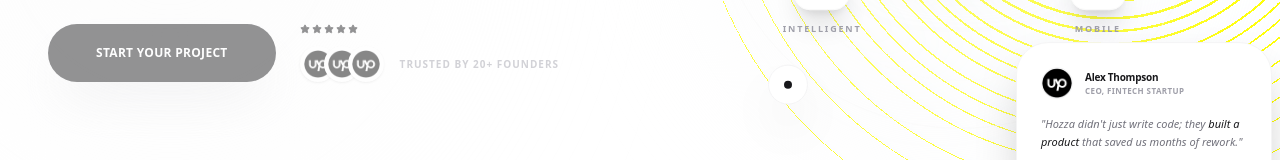
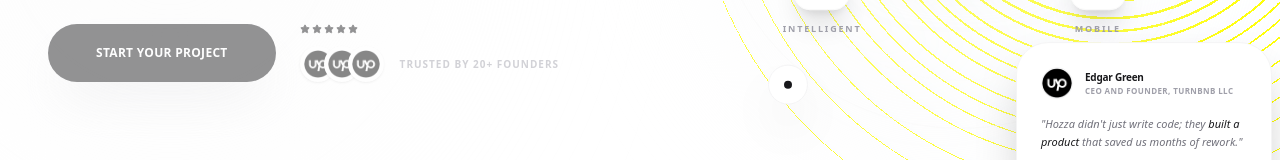
Before and after one commit to Bereket234/hozza-technologies, a Next.js app: page / in a window 1280 px wide. Shown: the part 521-681 px from the top of the page. Built offline with nearby package versions, Linux system fonts and the light colour scheme.

Commit message:
feat: update client name and title in HeroSection component

```diff
--- a/components/HeroSection.tsx
+++ b/components/HeroSection.tsx
@@ -72,8 +72,8 @@ export default function HeroSection() {
                 <img src="/upwork-icon.png" alt="Client" className="w-full h-full object-cover" />
               </div>
               <div>
-                <p className="text-[10px] font-bold text-zinc-900 tracking-tight">Alex Thompson</p>
-                <p className="text-[8px] text-zinc-400 font-bold uppercase tracking-wider">CEO, FinTech Startup</p>
+                <p className="text-[10px] font-bold text-zinc-900 tracking-tight">Edgar Green</p>
+                <p className="text-[8px] text-zinc-400 font-bold uppercase tracking-wider">CEO and founder, TurnBnB LLC</p>
               </div>
             </div>
             <p className="text-[11px] text-zinc-500 leading-relaxed italic mb-4">
```
